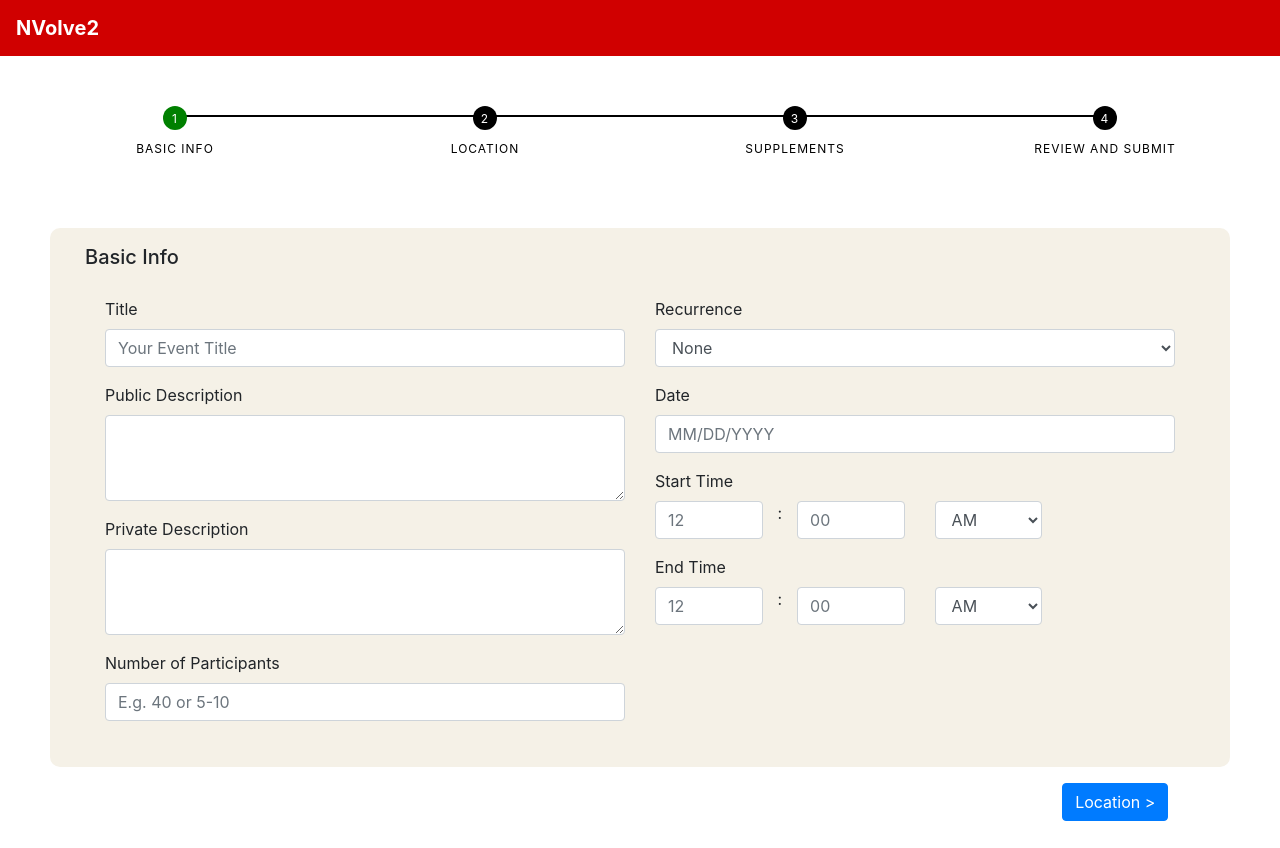
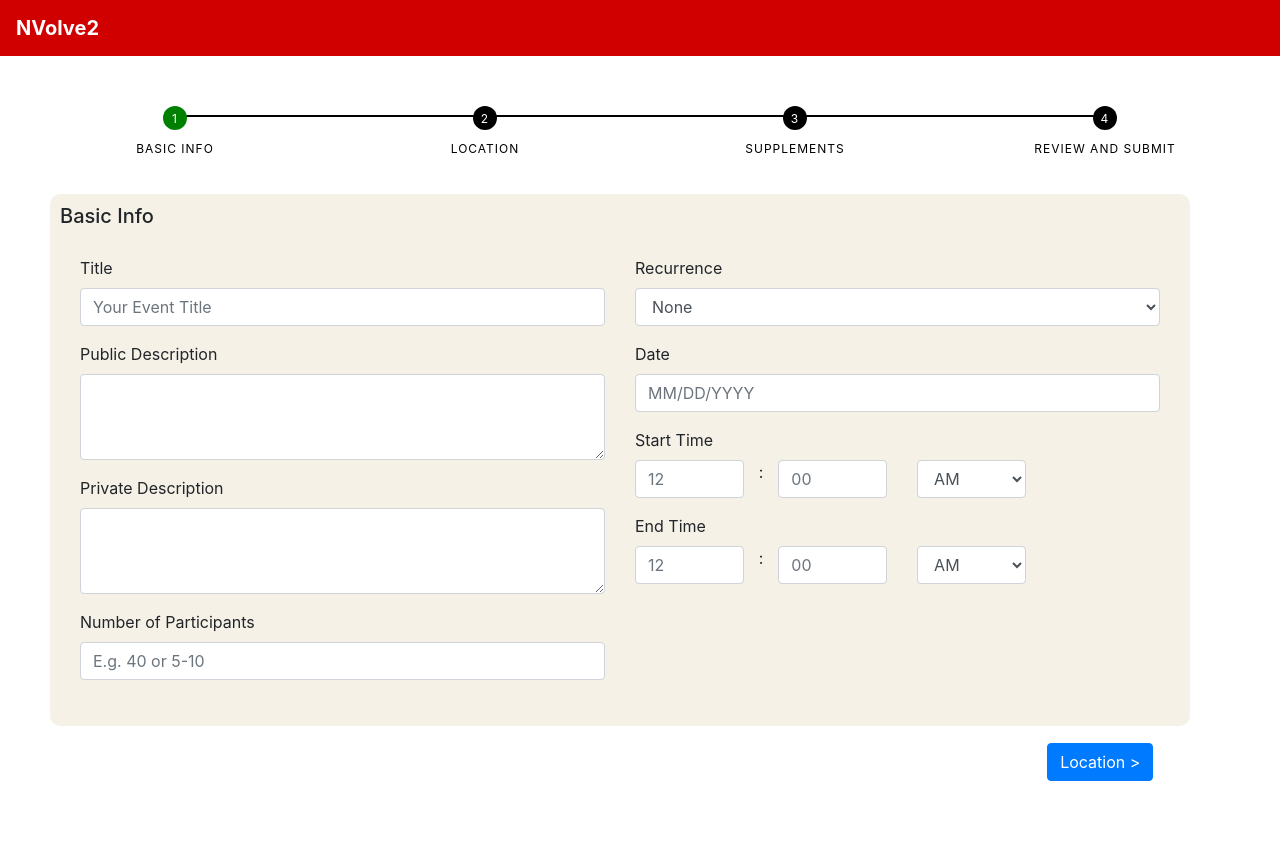
Before and after one commit to gauriramesh/nvolve2, a React (Create React App) app: page /#/epr/nebraskansforcheese in a window 1280 px wide. After the commit the page ends 807 px from the top, so only its background shows below. Built offline with nearby package versions, Linux system fonts and the light colour scheme; the HTML template or start-up script is replaced by a standard one.

Commit message:
another fix

```diff
--- a/src/components/epr/BasicInfo.js
+++ b/src/components/epr/BasicInfo.js
@@ -98,8 +98,7 @@ export default class BasicInfo extends React.Component {
     return (
       <>
       <ProgressBar currentPage={PageOptions.basicInfo}></ProgressBar>
-      <div className="BasicInfo">
-        <Container>
+        <Container className="BasicInfo">
           <h5>Basic Info</h5>
           <Form className="Form">
             <Row>
@@ -269,7 +268,6 @@ export default class BasicInfo extends React.Component {
             Location &gt;
           </Button>
         </Container>
-        </div>
       </>
     );
   }
--- a/src/components/epr/Review.js
+++ b/src/components/epr/Review.js
@@ -25,9 +25,8 @@ export default class Review extends React.Component {
     return (
       <>
         <ProgressBar currentPage={PageOptions.review}></ProgressBar>
-        <div className="BasicInfo">
-          <h5>Review and Confirm</h5>
-          <Container>
+          <Container className="BasicInfo">
+              <h5>Review and Confirm</h5>
               <Row>
                   <Col xs="6">
                       <b>Event Title</b>
@@ -70,12 +69,11 @@ export default class Review extends React.Component {
                       <br/>
                   </Col>
               </Row>
+              <Button onClick={this.submit} color="primary" className="Button">Submit</Button>
           </Container>
-          <Button onClick={this.submit} color="primary" className="Button">Submit</Button>
           {
             this.state.redirectOnSubmit && <Redirect to={{pathname : "/", state : {formSuccessfullySubmitted : true}}}/>
           }
-        </div>
       </>
     );
   }
```
